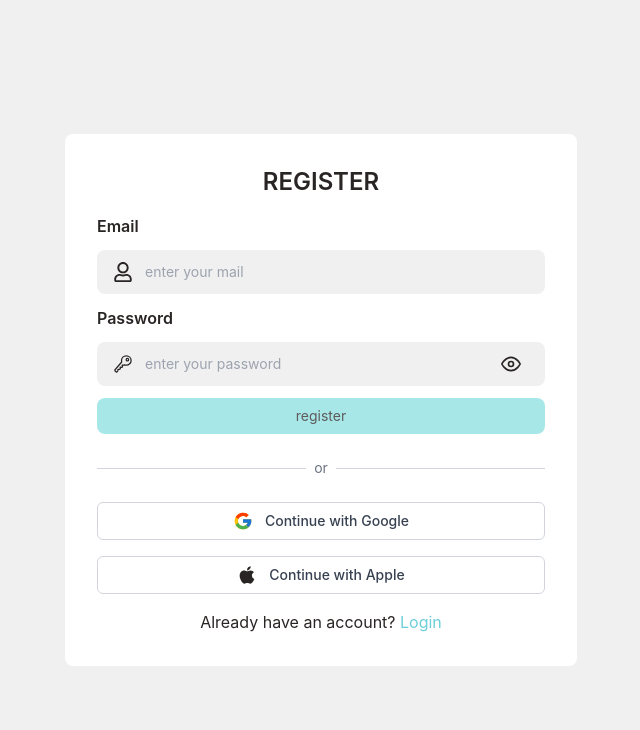
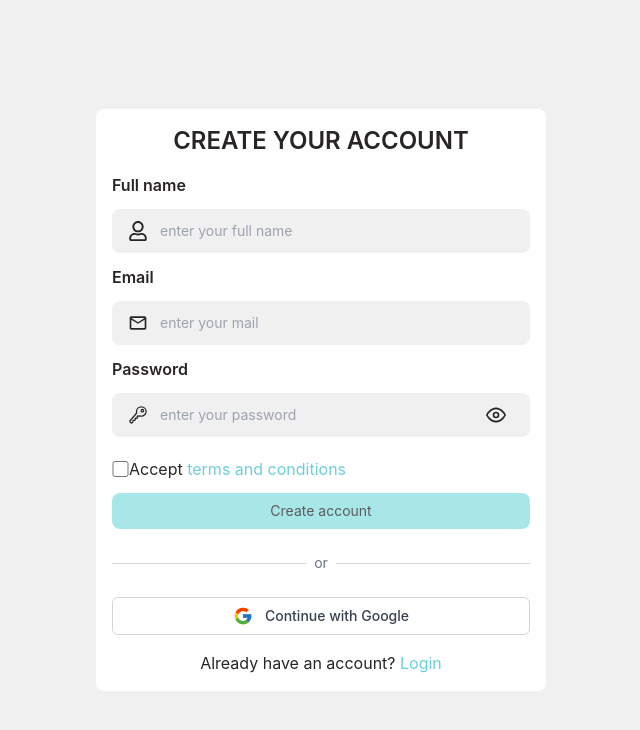
Before and after one commit to JBartrop/ratevia, a React (Create React App) app: page /auth/register in a window 1280 px wide. Shown: the top 730 px of the page, without its empty margins (319-959 px from the left). Built offline with nearby package versions, Linux system fonts and the light colour scheme.

Commit message:
validations

```diff
--- /dev/null
+++ b/src/components/footer.tsx
@@ -0,0 +1,13 @@
+import React from "react";
+
+
+
+const Footer: React.FC = () => {
+    return(
+        <section className="h-10 text-[rgb(var(--text))] bg-[rgb(var(--background))]  w-full">
+            <h1 >Footer</h1>
+        </section>
+    )
+}
+
+export default Footer;
--- a/src/components/input.tsx
+++ b/src/components/input.tsx
@@ -13,7 +13,8 @@ interface InputProps{
     size: "sm" | "md" | "lg";
     onChange?: (event:React.ChangeEvent<HTMLInputElement>) => void;
     password?:boolean;
-    error?: boolean;
+    onerror?: boolean;
+    errorMessage?:string;
     success?: boolean;
     // requiredField?:boolean;
     disabled?:boolean;
@@ -25,7 +26,7 @@ interface InputProps{
 
 
 
-const Input: React.FC <InputProps> = ({label, type, name, placeholder, value, size, onChange, disabled, password, icon, showicon, className, checked}) => {
+const Input: React.FC <InputProps> = ({label, type, name, placeholder, value, size, onChange, disabled, password, icon, showicon, className, checked, onerror, errorMessage}) => {
     const [showpassword, setShowpassword] = useState<boolean>(false)
 
     const sizeClasses: Record<"sm" | "md" | "lg", string> = {
@@ -53,7 +54,7 @@ const Input: React.FC <InputProps> = ({label, type, name, placeholder, value, si
                 disabled={disabled}
                 onChange={onChange}
                 checked={checked}
-                className={`w-full border-[rgb(var(--muted))] bg-[rgb(var(--background))] focus:ring focus:ring-blue-200 py-3 my-3 outline-none transition ${icon ? "px-12" : "px-0"} ${sizeClasses[size]} ${className}`}
+                className={`w-full border-[rgb(var(--muted))] bg-[rgb(var(--background))] focus:ring-1 focus:ring-blue-200 py-3 my-3 outline-none transition ${icon ? "px-12" : "px-0"} ${sizeClasses[size]} ${className}`}
             />
                 {password && (
                     <button onClick={() => setShowpassword(prev => !prev)} className="absolute inset-y-0 right-0 flex items-center pr-6" >
@@ -64,6 +65,7 @@ const Input: React.FC <InputProps> = ({label, type, name, placeholder, value, si
                     </button>
                 )}
             </div>
+            {onerror && <p className="text-red-400 text-sm text-start">{errorMessage}</p>}
         </div>
     )
 }
--- a/src/layout/auth.tsx
+++ b/src/layout/auth.tsx
@@ -1,5 +1,6 @@
 import React, { useEffect, useState } from 'react'
 import { Outlet } from "react-router-dom";
+import Footer from '../components/footer';
 
 
 
@@ -7,8 +8,11 @@ const AuthLayout: React.FC = () => {
     const [loading, setLoading] = useState<boolean>(true);
 
     return(
-        <section className='bg-cover flex items-center justify-center w-full h-screen'>
-            <Outlet />
+        <section>
+            <main className='bg-cover flex items-center justify-center min-h-lvh w-scren'>
+                <Outlet />
+            </main>
+            {/* <Footer /> */}
         </section>
     )
 }
--- a/src/pages/auth/login.tsx
+++ b/src/pages/auth/login.tsx
@@ -22,19 +22,52 @@ const LoginValue : LoginProps = {
      rememberMe: false,
 }
 
+interface ErrorProps{
+    email:string;
+    password: string;
+}
+
+const ErrorValue : ErrorProps = {
+    email: "",
+    password: "",
+}
+
 
 const Login: React.FC = () => {
     const [logindata, setLoginData] = useState<LoginProps>(LoginValue)
     const [submitting, setSubmitting] = useState<boolean>(false);
+    const [iserror, setIserror] = useState<ErrorProps>(ErrorValue);
     const router = useNavigate()
 
     const handleChange =(event:React.ChangeEvent<HTMLInputElement>) => {
         const {name, value, type, checked} = event.target;
+        const fieldValue = type === "checkbox" ? checked : value;
+        const errormessage = validateUser(name, value)
         setLoginData((prevData) => ({
             ...prevData,
-            [name]: type === "checkbox" ? checked : value,
+            [name]: fieldValue,
+        }))
+
+        setIserror((prevError) => ({
+            ...prevError,
+            [name]: errormessage
         }))
     }
+
+
+    const validateUser = (errortype:string, value: string) => {
+        switch(errortype){
+            case "email":
+                const emailRegex = /^[^\s@]+@[^\s@]+\.[^\s@]+$/;
+                if (!emailRegex.test(value)) return "Invalid email address";
+                return "";
+                case "password":
+                if (value.length < 6) return "Password must be at least 6 characters";
+                return "";
+            default:
+            return "";
+        }
+    };
 
     const submitForm = async (): Promise<void> => {
         setSubmitting(true)
@@ -58,10 +91,12 @@ const Login: React.FC = () => {
 
     const formComplete =
     logindata.email.trim() !== "" &&
-    logindata.password.trim() !== "";
+    logindata.password.trim() !== "" &&
+    validateUser("email", logindata.email) === "" &&
+        validateUser("password", logindata.password) === "" ;
 
     return(
-        <section className="text-[rgb(var(--text))] bg-[rgb(var(--card))] rounded-lg p-8 m-8 lg:w-2/5 sm:w-4/6 w-full  overflow-hidden">
+        <section className="text-[rgb(var(--text))] bg-[rgb(var(--card))] rounded-lg p-4  w-[450px] my-10  overflow-hidden">
             <h1 className="uppercase text-2xl  mb-4 font-semibold">Login</h1>
             <Input
                 label="Email"
@@ -72,8 +107,10 @@ const Login: React.FC = () => {
                 size="sm"
                 onChange={handleChange}
                 icon={true}
+                onerror={true}
+                errorMessage={iserror.email}
                 showicon={(() => {
-                    const Icon = FaRegUser as React.ComponentType<{ size?: number }>;
+                    const Icon = MdMailOutline as React.ComponentType<{ size?: number }>;
                     return <Icon size={20} />;
                 })()}
             />
@@ -87,6 +124,8 @@ const Login: React.FC = () => {
                 onChange={handleChange}
                 icon={true}
                 password={true}
+                onerror={true}
+                errorMessage={iserror.password}
                 showicon={(() => {
                     const Icon = IoKeyOutline as React.ComponentType<{ size?: number }>;
                     return <Icon size={20} />;
@@ -110,7 +149,7 @@ const Login: React.FC = () => {
                 varaint="primary"
                 size="sm"
                 disabled={!formComplete || submitting}
-                value="login"
+                value="Log in"
                 className="w-full"
                 loading={submitting}
                 onClick={submitForm}
@@ -125,7 +164,7 @@ const Login: React.FC = () => {
             <div className="flex flex-col gap-4">
                 <button
                   type="button"
-                  onClick={() => alert("Google login")}
+                  onClick={() => alert("Google login not implmented")}
                   className="flex items-center justify-center gap-3 border border-gray-300 rounded-md py-2 w-full hover:bg-gray-100 transition"
                 >
                     {(() => {
@@ -135,22 +174,10 @@ const Login: React.FC = () => {
 
                     <span className="text-sm font-medium text-gray-700">Continue with Google</span>
                 </button>
-
-                <button
-                  type="button"
-                  onClick={() => alert("Apple login")}
-                  className="flex items-center justify-center gap-3 border border-gray-300 rounded-md py-2 w-full hover:bg-gray-100 transition"
-                >
-                    {(() => {
-                        const Icon = FaApple as React.ComponentType <{ size?: number }>;
-                        return <Icon size={20} />
-                    })()}
-                    <span className="text-sm font-medium text-gray-700">Continue with Apple</span>
-                </button>
             </div>
 
 
-            <div className="mt-4">Don't have an account? <a href="/auth/register" className="text-sm sm:text-base hover:text-[rgb(var(--primary))] text-[rgb(var(--secondary))]"> Register</a></div>
+            <div className="mt-4">Don't have an account? <a href="/auth/register" className="text-sm sm:text-base hover:text-[rgb(var(--primary))] text-[rgb(var(--secondary))]"> Sign up</a></div>
         </section>
     )
 }
--- a/src/pages/auth/otp.tsx
+++ b/src/pages/auth/otp.tsx
@@ -5,9 +5,12 @@ import OtpInput from "../../components/otp-input";
 
 const Otp: React.FC = () => {
     return(
-        <section className="text-[rgb(var(--text))] bg-[rgb(var(--card))] rounded-lg p-8 m-8 lg:w-2/5 sm:w-4/6 w-full  overflow-hidden">
+        <section className="text-[rgb(var(--text))] bg-[rgb(var(--card))] rounded-lg p-4  w-[450px] my-10  overflow-hidden">
             <h1 className="uppercase text-2xl  mb-4 font-semibold">Otp</h1>
             <OtpInput length={6} />
+            <div>
+                <p>resend otp</p>
+            </div>
         </section>
     )
 }
--- a/src/pages/auth/register.tsx
+++ b/src/pages/auth/register.tsx
@@ -12,28 +12,74 @@ import { useNavigate } from "react-router-dom";
 
 
 interface Registerprops{
+    name:string;
+    email:string;
+    password: string;
+    accept:boolean;
+}
+
+const RegisterValue: Registerprops = {
+    name: "",
+    email: "",
+    password: "",
+    accept:false,
+}
+
+interface Errorprops{
+    name:string;
     email:string;
     password: string;
 }
 
-const RegisterValue: Registerprops = {
+
+const ErrorValue: Errorprops = {
+    name: "",
     email: "",
     password: "",
 }
 
 
+
 const Register: React.FC = () => {
     const [registerdata, setRegisterdata] = useState<Registerprops>(RegisterValue);
     const [submitting, setSubmitting] = useState<boolean>(false);
+    const [iserror, setIserror] = useState<Errorprops>(ErrorValue);
     const router = useNavigate()
 
         const handleChange =(event:React.ChangeEvent<HTMLInputElement>) => {
             const {name, value, type, checked} = event.target;
+            const fieldValue = type === "checkbox" ? checked : value;
+            const errormessage = validateUser(name, value)
             setRegisterdata((prevData) => ({
                 ...prevData,
-                [name]: type === "checkbox" ? checked : value,
+                [name]: fieldValue,
+            }))
+
+            setIserror((prevError) => ({
+                ...prevError,
+                [name]: errormessage
             }))
         }
+
+        const validateUser = (errortype:string, value: string) => {
+            switch(errortype){
+                case "name":
+                    if (value.length < 3) return "Name must be at least 3 characters";
+                    return "";
+
+                case "email":
+                    const emailRegex = /^[^\s@]+@[^\s@]+\.[^\s@]+$/;
+                    if (!emailRegex.test(value)) return "Invalid email address";
+                    return "";
+
+                case "password":
+                    if (value.length < 6) return "Password must be at least 6 characters";
+                    return "";
+
+                default:
+                return "";
+            }
+        };
 
         const submitForm = async (): Promise<void> => {
             setSubmitting(true)
@@ -57,13 +103,32 @@ const Register: React.FC = () => {
 
         const formComplete =
         registerdata.email.trim() !== "" &&
-        registerdata.password.trim() !== "";
+        registerdata.password.trim() !== "" &&
+        validateUser("email", registerdata.email) === "" &&
+        validateUser("password", registerdata.password) === "" &&
+        validateUser("name", registerdata.name) === "";
 
 
 
     return(
-        <section className="text-[rgb(var(--text))] bg-[rgb(var(--card))] rounded-lg p-8 m-8 lg:w-2/5 sm:w-4/6 w-full  overflow-hidden">
-            <h1 className="uppercase text-2xl  mb-4 font-semibold">Register</h1>
+        <section className="text-[rgb(var(--text))] bg-[rgb(var(--card))] rounded-lg p-4  w-[450px] my-10  overflow-hidden">
+            <h1 className="uppercase text-2xl  mb-4 font-semibold">Create your account</h1>
+            <Input
+                label="Full name"
+                name="name"
+                type="text"
+                placeholder="enter your full name"
+                value={registerdata.name}
+                size="sm"
+                onChange={handleChange}
+                icon={true}
+                onerror={true}
+                errorMessage={iserror.name}
+                showicon={(() => {
+                    const Icon = FaRegUser as React.ComponentType<{ size?: number }>;
+                    return <Icon size={20} />;
+                })()}
+            />
             <Input
                 label="Email"
                 name="email"
@@ -73,8 +138,10 @@ const Register: React.FC = () => {
                 size="sm"
                 onChange={handleChange}
                 icon={true}
+                onerror={true}
+                errorMessage={iserror.email}
                 showicon={(() => {
-                    const Icon = FaRegUser as React.ComponentType<{ size?: number }>;
+                    const Icon = MdMailOutline as React.ComponentType<{ size?: number }>;
                     return <Icon size={20} />;
                 })()}
             />
@@ -88,16 +155,31 @@ const Register: React.FC = () => {
                 onChange={handleChange}
                 icon={true}
                 password={true}
+                onerror={true}
+                errorMessage={iserror.password}
                 showicon={(() => {
                     const Icon = IoKeyOutline as React.ComponentType<{ size?: number }>;
                     return <Icon size={20} />;
                 })()}
             />
+            <div className="flex items-center justify-between mb-1">
+                <div className="flex items-center">
+                    <Input
+                        type="checkbox"
+                        size="sm"
+                        name="accept"
+                        checked={registerdata.accept}
+                        onChange={handleChange}
+                        className="accent-blue-600 h-4 w-4 mr-1"
+                    />
+                    <p className="text-sm sm:text-base">Accept <a href="/terms-and-conditions" className="text-sm sm:text-base hover:text-[rgb(var(--primary))] text-[rgb(var(--secondary))]">terms and conditions</a> </p>
+                </div>
+            </div>
             <Button
                 varaint="primary"
                 size="sm"
                 disabled={!formComplete || submitting}
-                value="register"
+                value="Create account"
                 className="w-full"
                 loading={submitting}
                 onClick={submitForm}
@@ -112,7 +194,7 @@ const Register: React.FC = () => {
             <div className="flex flex-col gap-4">
                 <button
                   type="button"
-                  onClick={() => alert("Google login")}
+                  onClick={() => alert("Google login not implmented")}
                   className="flex items-center justify-center gap-3 border border-gray-300 rounded-md py-2 w-full hover:bg-gray-100 transition"
                 >
                     {(() => {
@@ -121,18 +203,6 @@ const Register: React.FC = () => {
                     })()}
 
                     <span className="text-sm font-medium text-gray-700">Continue with Google</span>
-                </button>
-
-                <button
-                  type="button"
-                  onClick={() => alert("Apple login")}
-                  className="flex items-center justify-center gap-3 border border-gray-300 rounded-md py-2 w-full hover:bg-gray-100 transition"
-                >
-                    {(() => {
-                        const Icon = FaApple as React.ComponentType <{ size?: number }>;
-                        return <Icon size={20} />
-                    })()}
-                    <span className="text-sm font-medium text-gray-700">Continue with Apple</span>
                 </button>
             </div>
 
```
